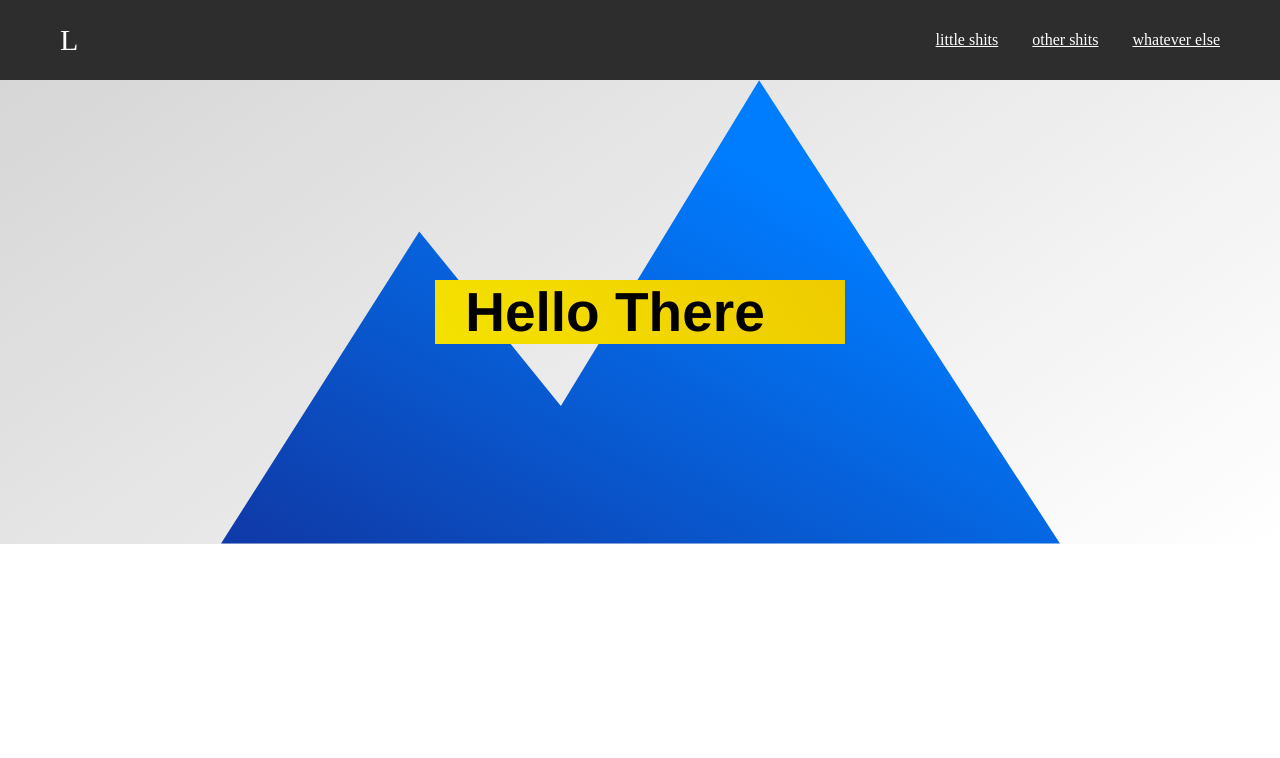
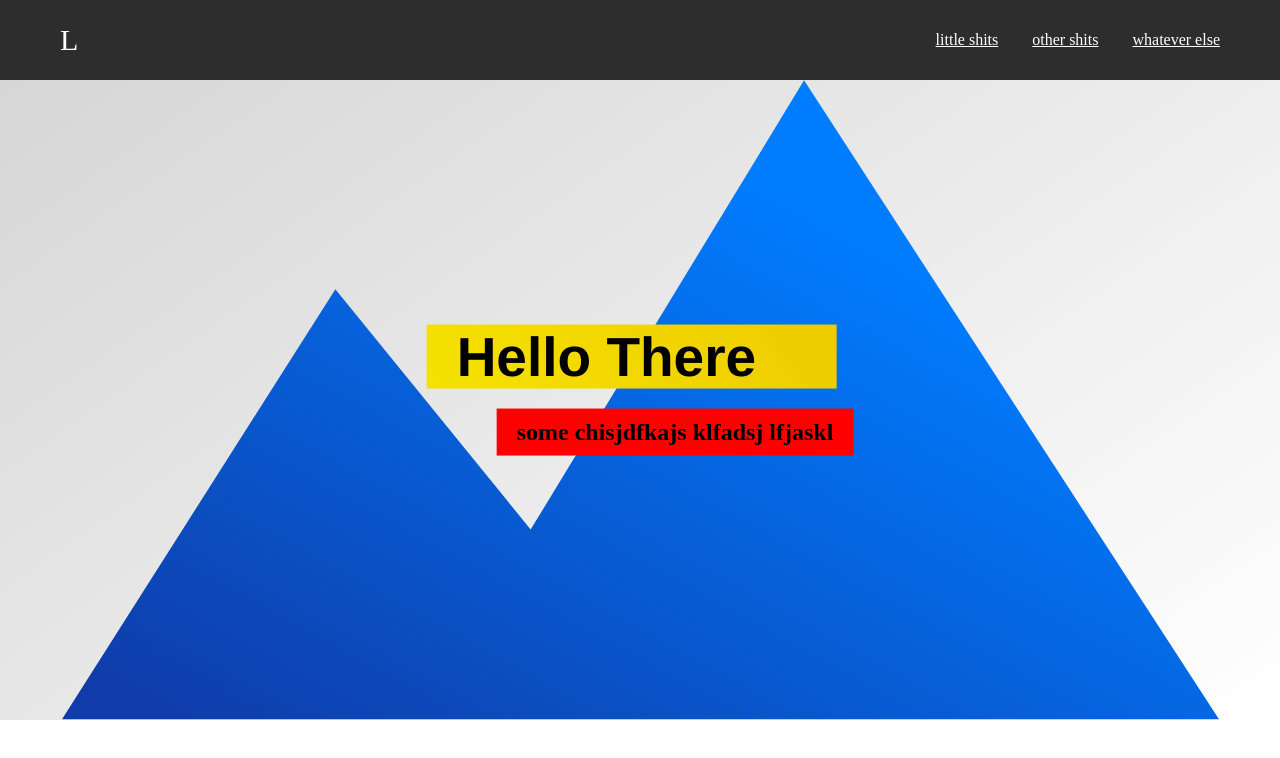
Before and after one commit to Itachicz11/ariel-learns-to-walk, a plain HTML site: page index.html in a window 1280 px wide. Drawn offline with Linux system fonts and the light colour scheme.

Commit message:
prettier way to center shit

```diff
--- a/css/style.css
+++ b/css/style.css
@@ -1,6 +1,8 @@
 html, body {
 	padding: 0;
 	margin: 0;
+	height: 100%;
+	width: 100%;
 }
 
 
@@ -51,16 +53,20 @@ section {
 
 .page-landing {
 	overflow: auto;
+	height: 80%;
 }
 
 .page-landing .page-container {
-	background: url('../images/mountains.svg') no-repeat center center;
+	background: url('../images/mountains.svg') no-repeat center bottom;
 	background-size: contain;
-	padding: 200px 0;
+	height: 100%;
 }
 
 .page-landing .content-landing {
-	text-align: center;
+    position: absolute;
+    top: 50%;
+    left: 50%;
+    transform: translateX(-50%) translateY(-50%);
 }
 
 .mountains {
@@ -68,6 +74,7 @@ section {
 	margin: 0 auto;
 	display: block;
 }
+
 
 section	.welcome1	{
 	font-family: 'HelveticaNeue-CondensedBold','Helvetica Neue', 'sans-serif';
@@ -80,3 +87,10 @@ section	.welcome1	{
 	padding-left: 30px;
 	padding-right: 80px;
 }
+
+section .welcome2 {
+	background: red;
+	margin-top: 20px;
+	margin-left: 70px;
+	padding: 10px 20px;
+}
--- a/index.html
+++ b/index.html
@@ -30,6 +30,7 @@
 
 			<div class="content-landing">
 				<h1 class="welcome1"> Hello There</h1>
+				<h1 class="welcome2"> some chisjdfkajs klfadsj lfjaskl</h1>
 			</div>
 
 		</div>
```
